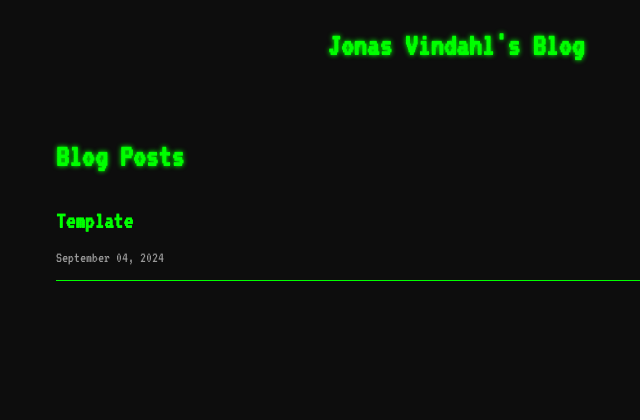
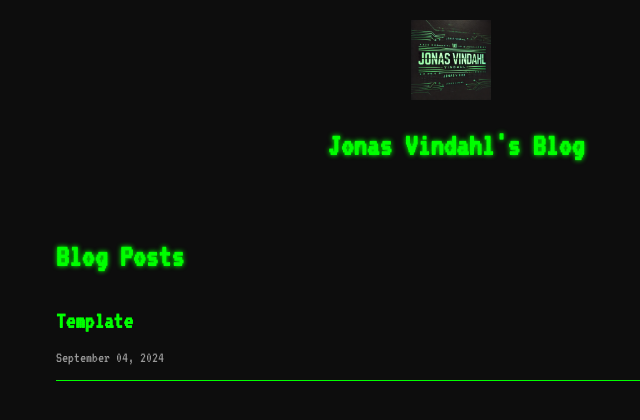
Before and after one commit to JonasVindahl/JonasvindahlWebsite, a Jekyll site: the page built from blogpost.html, in a window 1280 px wide. Shown: the top 420 px of the page, without its empty margins (184-824 px from the left). Built offline with Jekyll 4.4.1, drawn with Linux system fonts in a browser that asks for light colours.

Commit message:
icon change

```diff
--- a/_layouts/default.html
+++ b/_layouts/default.html
@@ -6,11 +6,13 @@
     <title>{{ page.title }}</title>
     <link rel="stylesheet" href="{{ '/assets/css/styles.css' | relative_url }}">
     <link href="https://fonts.googleapis.com/css2?family=VT323&display=swap" rel="stylesheet"> <!-- Monospaced font -->
-    <link rel="icon" type="image/png" href="logo.webp"/>
-
 </head>
 <body>
     <header>
+        <!-- Add the logo image here -->
+        <div class="header-logo">
+            <img src="{{ '/assets/images/logo.webp' | relative_url }}" alt="Jonas Vindahl Logo" class="logo">
+        </div>
         <h1>{{ site.title }}</h1>
     </header>
     <main class="content">
--- a/assets/css/styles.css
+++ b/assets/css/styles.css
@@ -1,3 +1,18 @@
+
+/* Header Logo Styling */
+.header-logo {
+    display: flex;
+    justify-content: center;
+    align-items: center;
+    margin-bottom: 20px;
+}
+
+.header-logo img.logo {
+    width: 80px; /* Adjust the size as needed */
+    height: auto;
+    margin-right: 10px; /* Add some space between the logo and the text */
+}
+
 /* General Body Styling */
 body {
     margin: 0;
--- a/blogpost.html
+++ b/blogpost.html
@@ -1,7 +1,6 @@
 ---
 layout: default
 title: Blog
-icon: logo.webp
 ---
 
 <div class="blog-posts">
--- a/index.html
+++ b/index.html
@@ -4,7 +4,7 @@
     <meta charset="UTF-8">
     <meta name="viewport" content="width=device-width, initial-scale=1.0">
     <title>jonasvindahl.dev</title>
-    <link rel="icon" type="image/png" href="logo.webp"/>
+    <link rel="icon" type="image/png" href="/assets/images/logo.webp"/>
 
     <link rel="stylesheet" href="styles.css">
     <link href="https://fonts.googleapis.com/css2?family=VT323&display=swap" rel="stylesheet"> <!-- Monospaced font -->
```
Also changed, not shown: _posts/2024-09-04-Template.md (+0 -2 lines), assets/images/logo.webp (renamed from logo.webp), 2 other files.
